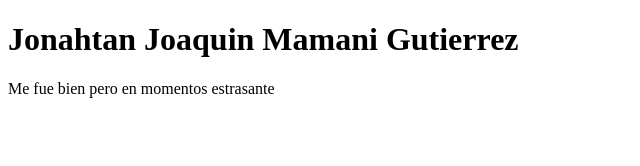
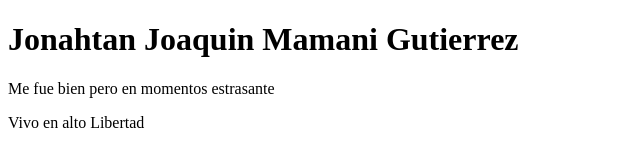
Before and after one commit to JonahtanMG/Laboratorio2IDWeb, a plain HTML site: page index.html in a window 1280 px wide. Shown: the whole page, without its empty margins (0-640 px from the left). Drawn offline with Linux system fonts and the light colour scheme.

Commit message:
Direccion agregada

```diff
--- a/index.html
+++ b/index.html
@@ -8,5 +8,6 @@
 <body>
     <H1>Jonahtan Joaquin Mamani Gutierrez</H1>
     <p>Me fue bien pero en momentos estrasante</p>
+    <p>Vivo en alto Libertad</p>
 </body>
 </html>
```
